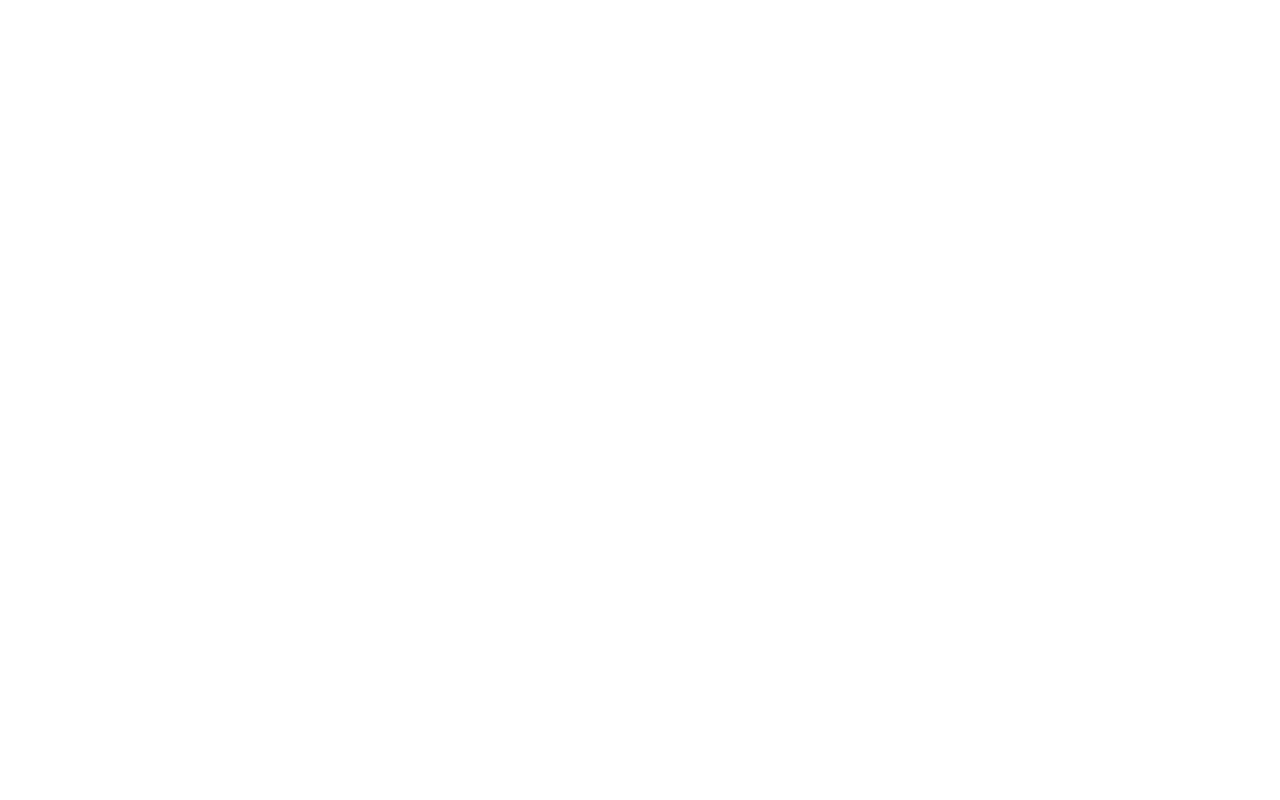
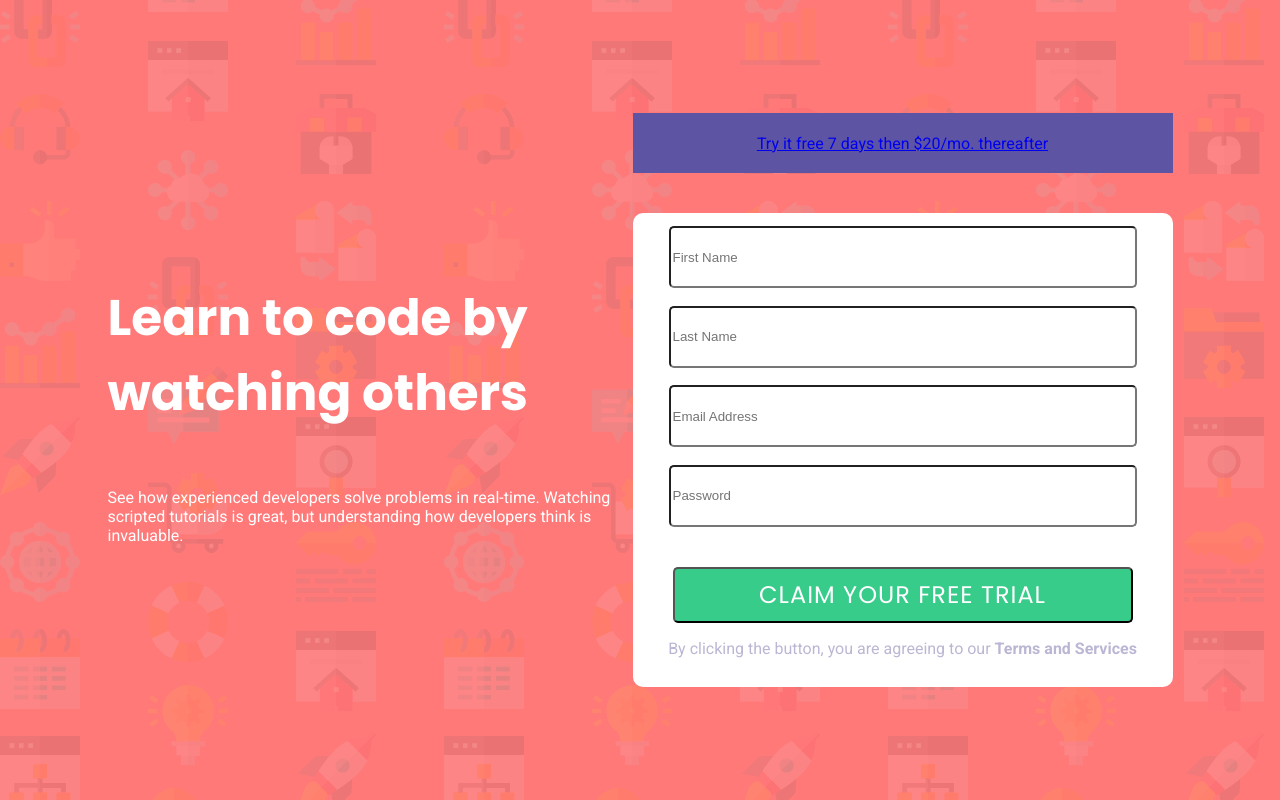
Before and after one commit to matheusmirandaalmeida/programacao-web, a plain HTML site: page index.html in a window 1280 px wide. Drawn offline with Linux system fonts and the light colour scheme.

Commit message:
produzindo projeto frontmentor

```diff
--- a/index.html
+++ b/index.html
@@ -1,11 +1,70 @@
 <!DOCTYPE html>
 <html lang="en">
+
 <head>
-    <meta charset="UTF-8">
-    <meta name="viewport" content="width=device-width, initial-scale=1.0">
-    <title>Document</title>
+  <meta charset="UTF-8">
+  <meta name="viewport" content="width=device-width, initial-scale=1.0">
+  <!-- displays site properly based on user's device -->
+
+  <link rel="icon" type="image/png" sizes="32x32" href="./images/favicon-32x32.png">
+
+  <title>Frontend Mentor | Intro component with sign up form</title>
+  <link rel="stylesheet" href="style.css">
+
+  <!-- Feel free to remove these styles or customise in your own stylesheet 👍 -->
+  <style>
+    .attribution {
+      font-size: 11px;
+      text-align: center;
+    }
+
+    .attribution a {
+      color: hsl(228, 45%, 44%);
+    }
+  </style>
 </head>
+
 <body>
+  <main>
+    <div class="container-content">
+      <section class="box-left">
+        <h1>Learn to code by watching others</h1>
+        <p>
+          See how experienced developers solve problems in real-time. Watching scripted tutorials is great,
+          but understanding how developers think is invaluable.
+        </p>
+      </section>
 
+
+      <section class="box-right">
+
+        <div class="ancora"><a href="#">Try it free 7 days then $20/mo. thereafter</a></div>
+
+
+        <div class="container-form">
+          <form action="">
+            <input type="text" required placeholder="First Name">
+            <input type="text" required placeholder="Last Name">
+            <input type="text" required placeholder="Email Address">
+            <input type="text" required placeholder="Password">
+          </form>
+
+          <button>Claim your free trial</button>
+
+          <p class="text-terms">By clicking the button, you are agreeing to our <strong>Terms and Services</strong></p>
+        </div>
+
+      </section>
+
+    </div>
+  </main>
+
+  <!-- <footer>
+    <p class="attribution">
+      Challenge by <a href="https://www.frontendmentor.io?ref=challenge" target="_blank">Frontend Mentor</a>.
+      Coded by <a href="#">Your Name Here</a>.
+    </p>
+  </footer> -->
 </body>
+
 </html>
--- /dev/null
+++ b/style.css
@@ -0,0 +1,130 @@
+@import url('https://fonts.googleapis.com/css2?family=Poppins:ital,wght@0,100;0,200;0,300;0,400;0,500;0,600;0,700;0,800;0,900;1,100;1,200;1,300;1,400;1,500;1,600;1,700;1,800;1,900&family=Roboto:ital,wght@0,100..900;1,100..900&display=swap');
+
+:root {
+
+    /* cores */
+    --laranja: #FF7979;
+    --verde: #38CC8B;
+    --roxo: #5E54A4;
+    --preto: #3D3B48;
+
+    /* Fontes */
+    --font: "Poppins";
+
+}
+
+body, html {
+    box-sizing: border-box;
+    padding: 0%;
+    margin: 0%;
+}
+
+body {
+    /* display: flex; */
+    font-family: "Roboto", serif;
+    font-optical-sizing: auto;
+}
+
+main {
+    display: flex;
+    justify-content: center;  /* Centraliza horizontalmente */
+    align-items: center;  /* Centraliza verticalmente */
+    height: 100vh;  /* Ocupa toda a altura da tela */
+    background-color: #FF7979;
+    background-image: url(images/bg-intro-desktop.png);
+}
+
+.container-content {
+    display: flex
+;
+    flex-direction: row;
+    text-align: center;
+    align-items: center;
+}
+
+.box-right {
+    display: flex;
+
+    /* margin: 10px; */
+    flex-direction: column;
+    gap: 2.5rem;
+}
+
+.container-form {
+    background-color: white;
+    display: flex
+;
+    /* gap: 2.5rem; */
+    width: 33.75rem;
+    height: 29.625rem;
+    border-radius: 10px;
+    flex-wrap: wrap;
+    flex-direction: row;
+    align-content: center;
+    justify-content: center;
+}
+
+form {
+    display: flex;
+
+    gap: 1.1rem;
+    justify-content: center;
+    flex-wrap: wrap;
+}
+
+input {
+    width: 28.75rem;
+    height: 3.5rem;
+    border-radius: 5px;
+}
+
+button {
+    margin-top: 2.5rem;
+    height: 3.5rem;
+    width: 28.75rem;
+    background-color: var(--verde);
+    color: white;
+    font-size: 1.5rem;
+    border-radius: 5px;
+    font-family: var(--font);
+    font-weight: 400;
+    letter-spacing: 1px;
+    text-transform: uppercase;
+}
+
+input {
+
+}
+
+h1, p {
+    color: white;
+}
+
+h1 {
+    font-family: var(--font);
+    font-weight: bold;
+    font-size: 50px;
+}
+
+.ancora {
+    width: 33.75rem;
+    height: 3.75rem;
+    background-color: var(--roxo);
+    display: flex;
+    justify-content: center;
+    align-items: center;
+}
+
+.box-left {
+    display: flex;
+    width: 32.813rem;
+    height: 13.75rem;
+    flex-wrap: wrap;
+    justify-content: center;
+    align-content: center;
+    text-align: left;
+}
+
+.text-terms {
+    color: #BAB7D4;
+}
```
Also changed, not shown: design/active-states.jpg (added), design/desktop-design.jpg (added), design/desktop-preview.jpg (added), design/mobile-design.jpg (added), images/bg-intro-desktop.png (added), images/bg-intro-mobile.png (added), images/favicon-32x32.png (added), images/icon-error.svg (added), 4 other files.
